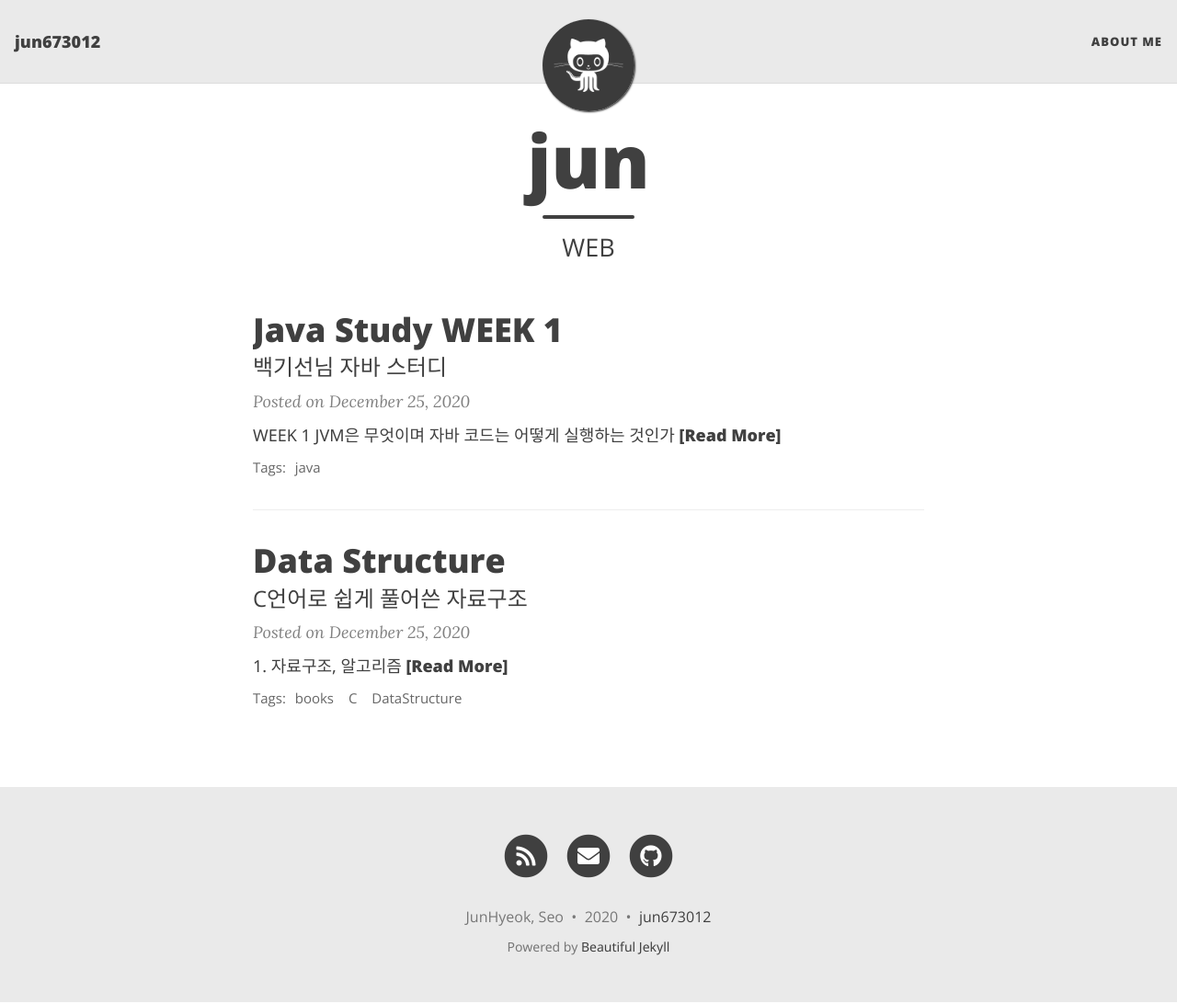
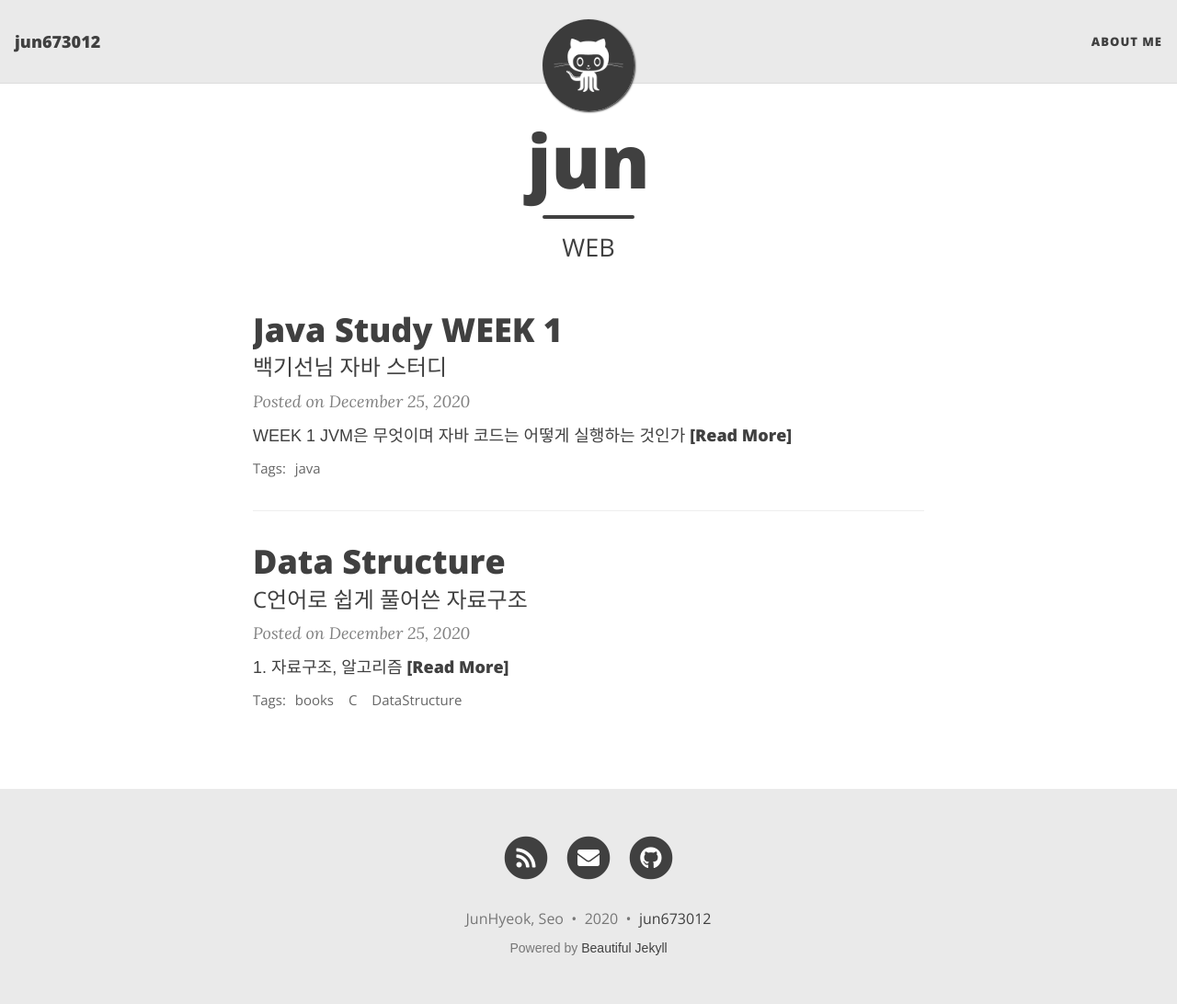
Before and after one commit to jun673012/jun673012.github.io, a Jekyll site: the page built from index.html, in a window 1280 px wide and 1092 px high. Shown: the whole window at 92% size. Built offline with Jekyll 4.4.1, drawn with Linux system fonts in a browser that asks for light colours; nearby versions of some CDN libraries; some web fonts are replaced; the list of posts is cut into pages by our own code.

Commit message:
Update beautifuljekyll.css

```diff
--- a/assets/css/beautifuljekyll.css
+++ b/assets/css/beautifuljekyll.css
@@ -2,7 +2,7 @@
 layout: null
 ---
 
-@import url(http://fonts.googleapis.com/css?family=Noto+Sans);
+@import url(main.css);
 @import url("pygment_highlights.css");
 
 /* --- General --- */
```
